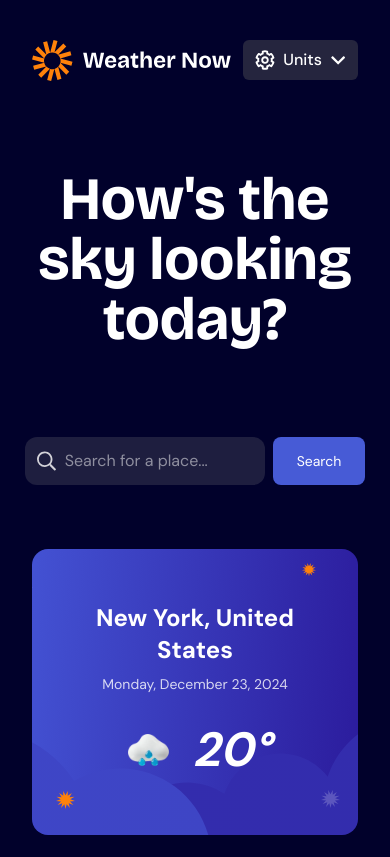
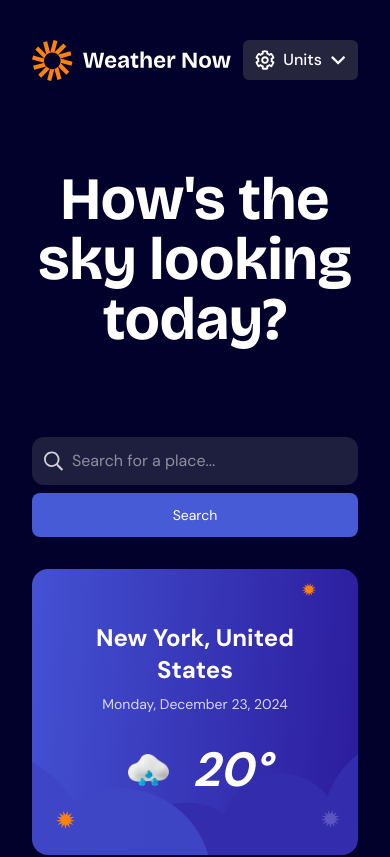
Before and after one commit to huynhnguyenday/sky-cloude, a Next.js app: page / in a window 390 px wide. Shown: the top 857 px of the page. Built offline with nearby package versions, Linux system fonts and the light colour scheme.

Commit message:
fix: responsive search mobile

```diff
--- a/src/app/page.js
+++ b/src/app/page.js
@@ -20,7 +20,7 @@ export default function Home() {
             How&apos;s the sky looking today?
           </h1>
           {/* Search */}
-          <div className="flex justify-center pb-8">
+          <div className="flex sm:justify-center sm:pb-8 w-full">
             <Search />
           </div>
 
--- a/src/components/Search.jsx
+++ b/src/components/Search.jsx
@@ -16,9 +16,9 @@ export default function Search() {
   ];
 
   return (
-    <div className="space-y-4">
-      <div className="flex gap-2">
-        <div className="flex-1 relative">
+    <div className="space-y-4 w-full">
+      <div className="flex flex-col sm:flex-row gap-2 w-full sm:justify-center">
+        <div className="relative flex-1 sm:flex-none sm:max-w-xl">
           <img
             src="/icon-search.svg"
             alt="search"
@@ -27,7 +27,7 @@ export default function Search() {
           <input
             type="text"
             placeholder="Search for a place..."
-            className="w-60 sm:w-xl pl-10 px-1 sm:pr-4 py-3 bg-[#1e1e3f] text-white outline-none rounded-xl"
+            className="w-full sm:w-xl pl-10 pr-4 py-3 bg-[#1e1e3f] text-white outline-none rounded-xl"
             value={searchValue}
             onChange={(e) => setSearchValue(e.target.value)}
             onFocus={() => setIsOpen(true)}
@@ -53,7 +53,9 @@ export default function Search() {
             </div>
           )}
         </div>
-        <button className="px-6 py-3 bg-[#475bd6] text-sm cursor-pointer text-white rounded-lg transition-all duration-300 hover:backdrop-blur-lg hover:bg-opacity-80 hover:shadow-lg hover:shadow-blue-500/25 hover:scale-105 hover:bg-gradient-to-r hover:from-bg-[#475bd6] hover:to-bg-[#5366e7]">
+
+        {/* Nút Search */}
+        <button className="w-full sm:w-auto px-6 py-3 bg-[#475bd6] text-sm cursor-pointer text-white rounded-lg transition-all duration-300 hover:backdrop-blur-lg hover:bg-opacity-80 hover:shadow-lg hover:shadow-blue-500/25 hover:scale-105 hover:bg-gradient-to-r hover:from-[#475bd6] hover:to-[#5366e7]">
           Search
         </button>
       </div>
```
